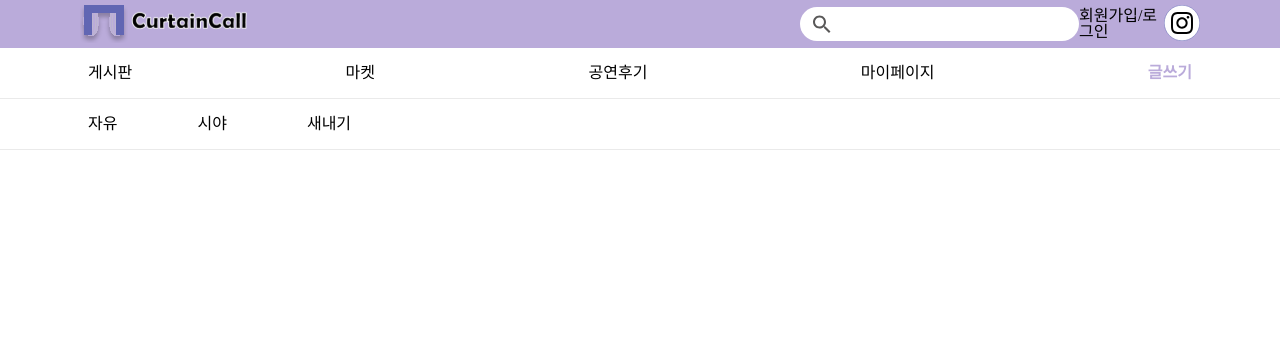
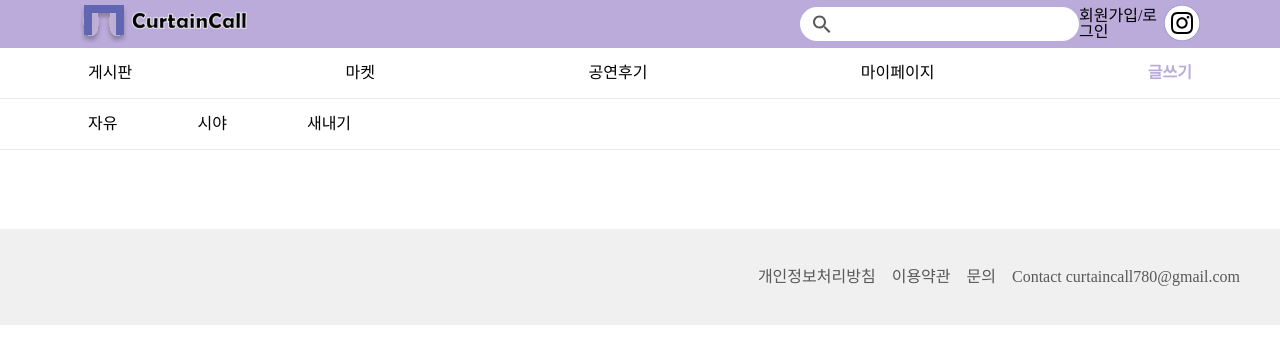
Before and after one commit to CurtainCall-Project/Frontend-refactoring, a Next.js app: page / in a window 1280 px wide. Shown: the top 364 px of the page. Built offline with nearby package versions, Linux system fonts and the light colour scheme.

Commit message:
feat: Footer 추가 #1

```diff
--- /dev/null
+++ b/components/Footer/Index.tsx
@@ -0,0 +1,22 @@
+import {Container} from "./style";
+import Link from "next/link";
+import serviceUrl from "@/config/serviceUrl";
+
+function Footer() {
+  return (
+    <Container>
+      <span>
+        <Link href={serviceUrl.privacy}>개인정보처리방침</Link>
+      </span>
+      <span>
+        <Link href={serviceUrl.usage}>이용약관</Link>
+      </span>
+      <span>
+        <Link href={serviceUrl.inquiry}>문의</Link>
+      </span>
+      <span>Contact curtaincall780@gmail.com</span>
+    </Container>
+  );
+}
+
+export default Footer;
--- /dev/null
+++ b/components/Footer/style.tsx
@@ -0,0 +1,19 @@
+import styled from "styled-components";
+
+export const Container = styled.footer`
+  background-color: ${({theme}) => theme.colors.lightGray};
+  padding: 40px;
+  gap: 1rem;
+  display: flex;
+  justify-content: end;
+
+  /* @media ${({theme}) => theme.device.tablet} {
+    flex-direction: column;
+    align-items: end;
+  } */
+
+  span,
+  a {
+    color: ${({theme}) => theme.colors.textGray};
+  }
+`;
--- /dev/null
+++ b/config/serviceUrl.ts
@@ -0,0 +1,7 @@
+const serviceUrl = {
+  privacy: "https://harmonious-wildebeest-a5c.notion.site/716503a8b3cf41c2887dfeb635074db3",
+  usage: "https://harmonious-wildebeest-a5c.notion.site/716503a8b3cf41c2887dfeb635074db3",
+  inquiry: "https://docs.google.com/forms/d/e/1FAIpQLSdC5nngC_13SXN06Sw6qncBjo8aOo9uuUFA_eic_m1aRsbH3Q/viewform",
+};
+
+export default serviceUrl;
--- a/pages/index.tsx
+++ b/pages/index.tsx
@@ -1,10 +1,8 @@
 import Head from "next/head";
 import Image from "next/image";
 import {Inter} from "next/font/google";
-import EnrollBtn from "@/components/button/EnrollBtn";
-import DeleteBtn from "@/components/button/DeleteBtn";
 import Header from "@/components/header/Header";
-
+import Footer from "@/components/Footer/Index";
 const inter = Inter({subsets: ["latin"]});
 
 export default function Home() {
@@ -18,6 +16,7 @@ export default function Home() {
       </Head>
       <main>
         <Header />
+        <Footer />
       </main>
     </>
   );
```
